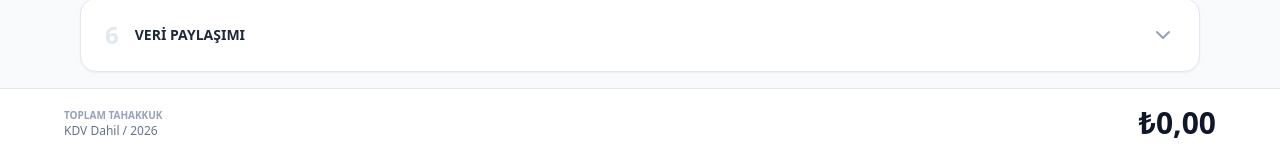
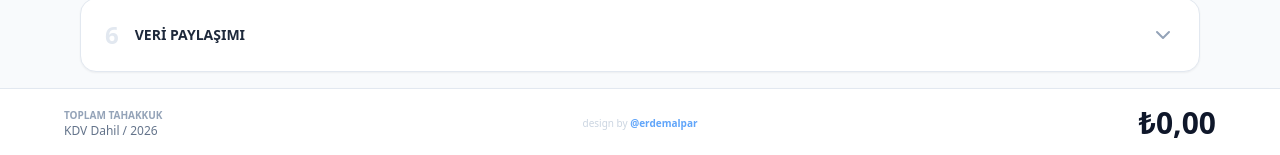
Before and after one commit to erdemalpar/TKGM2026TarifeCetveli, a React (Vite) app: page / in a window 1280 px wide. Shown: the part 643-798 px from the top of the page. Built offline with nearby package versions, Linux system fonts and the light colour scheme.

Commit message:
feat: Add footer signature

```diff
--- a/src/App.jsx
+++ b/src/App.jsx
@@ -370,8 +370,16 @@ const App = () => {
 
             {/* Footer */}
             <div className="fixed bottom-0 left-0 right-0 bg-white border-t border-slate-200 p-4 z-40 shadow-lg">
-                <div className="max-w-6xl mx-auto flex justify-between items-center">
-                    <div><p className="text-[10px] font-bold text-slate-400 uppercase">Toplam Tahakkuk</p><p className="text-xs text-slate-500">KDV Dahil / 2026</p></div>
+                <div className="max-w-6xl mx-auto flex justify-between items-center relative">
+                    <div>
+                        <p className="text-[10px] font-bold text-slate-400 uppercase">Toplam Tahakkuk</p>
+                        <p className="text-xs text-slate-500">KDV Dahil / 2026</p>
+                    </div>
+
+                    <div className="absolute left-1/2 top-1/2 -translate-x-1/2 -translate-y-1/2 text-[10px] font-medium text-slate-300 hidden sm:block">
+                        design by <a href="https://github.com/erdemalpar" target="_blank" rel="noopener noreferrer" className="text-blue-400 hover:text-blue-600 transition-colors font-bold">@erdemalpar</a>
+                    </div>
+
                     <div className="text-3xl font-black text-slate-900">{formatCurrency(processedTariffData.reduce((acc, sec) => acc + sec.items.reduce((sa, it) => sa + calculateTotal(it, quantities[it.code]), 0), 0))}</div>
                 </div>
             </div>
```
